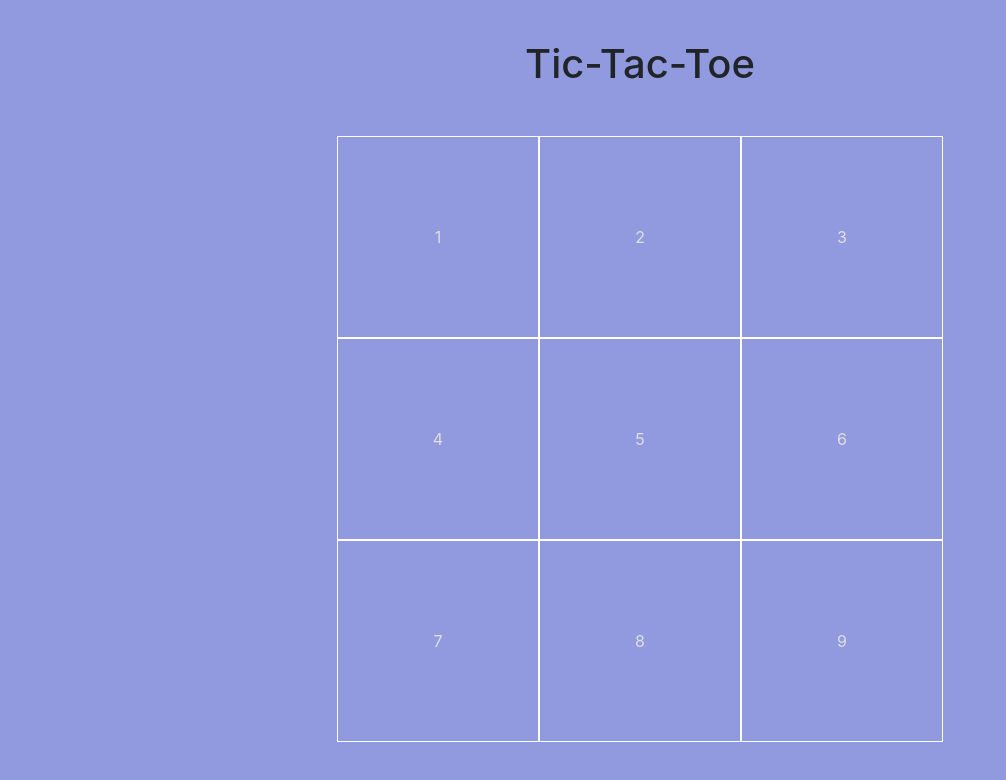
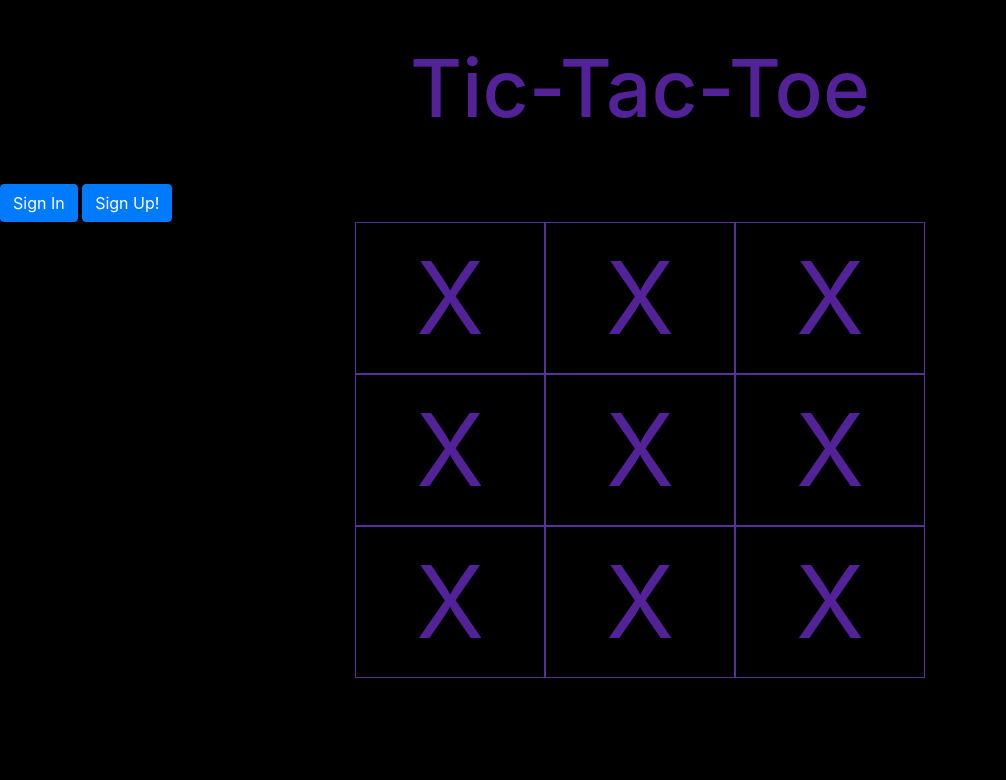
Before and after one commit to Thavriliak/tic-tac-toe-client, a website built with webpack: page index.html in a window 1280 px wide. Shown: the whole page, without its empty margins (0-1006 px from the left). Built offline with nearby package versions, Linux system fonts and the light colour scheme.

Commit message:
Modals
Modals added to the project, made a sign in and a sign up button. Sign
up button displaying sign in inside of the modal... Change classes/ids
to make sure this is not the case.

```diff
--- a/assets/styles/index.scss
+++ b/assets/styles/index.scss
@@ -1,8 +1,8 @@
 @import '~bootstrap/scss/bootstrap';
 
-$background-color: #919ade;
-$font-color: #dfdfdf;
-$white: #fff;
+$background-color: #000000;
+$font-color: #542298;
+$white: #543298;
 $grey: rgb(128, 128, 128);
 $teal: rgb(0, 156, 161);
 $black: #000;
@@ -18,7 +18,8 @@ body {
   display: flex;
   height: 80px;
   justify-content: center;
-  padding: 100px;
+  padding: 75px;
+  font-size: 100px;
 }
 
 .row {
@@ -36,4 +37,6 @@ body {
 h1 {
   text-align: center;
   padding: 40px;
+  color: $font-color;
+  font-size: 80px;
 }
--- a/index.html
+++ b/index.html
@@ -13,21 +13,81 @@
     </head>
     <body>
       <h1>Tic-Tac-Toe</h1>
+      <button type="button" class="btn btn-primary" data-toggle="modal"
+      data-target="#signInModal">Sign In</button>
+
+      <div class="modal fade" id="signInModal">
+        <div class="modal-dialog">
+          <div class="modal-content">
+            <div class="modal-header">
+
+              <h5 class="modal-title" id="signInModalLabel">Sign In</h5>
+              <button type="button" class="close" data-dismiss="modal"><span>&times;</span></button>
+
+            </div>
+            <div class="modal-body">
+              <form id="sign-in" class="border">
+                <fieldset>
+                  <legend>Sign in!</legend>
+                  <input type="text" name="credentials[email]" placeholder="Email">
+                  <input type="password" name="credentials[password]" placeholder="Password">
+                  <input type="submit" value="Sign in!">
+                </fieldset>
+              </form>
+            </div>
+            <div class="modal-footer">
+              <button type="button" class="btn btn-secondary" data-dismiss="modal">Close</button>
+              <button type="button" class="btn btn-primary">Sign In</button>
+            </div>
+          </div>
+        </div>
+      </div>
+
+      <button type="button" class="btn btn-primary" data-toggle="modal"
+      data-target="#signInModal">Sign Up!</button>
+
+      <div class="modal fade" id="signUpModal">
+        <div class="modal-dialog">
+          <div class="modal-content">
+            <div class="modal-header">
+
+              <h5 class="modal-title" id="signUpModalLabel">Sign Up</h5>
+              <button type="button" class="close" data-dismiss="modal"><span>&times;</span></button>
+
+            </div>
+            <div class="modal-body">
+              <form id="sign-up" class="border">
+                <fieldset>
+                  <legend>Sign up</legend>
+                  <input type="text" name="credentials[email]" placeholder="Email">
+                  <input type="password" name="credentials[password]" placeholder="Password">
+                  <input type="submit" value="Sign up!">
+                </fieldset>
+              </form>
+            </div>
+            <div class="modal-footer">
+              <button type="button" class="btn btn-secondary" data-dismiss="modal">Close</button>
+              <button type="button" class="btn btn-primary">Sign up</button>
+            </div>
+          </div>
+        </div>
+      </div>
+
       <div class="container">
         <div class="row">
-          <div class="col-2 box gray">1</div>
-          <div class="col-2 box gray">2</div>
-          <div class="col-2 box gray">3</div>
+          <div class="col-2 box gray">X</div>
+          <div class="col-2 box gray">X</div>
+          <div class="col-2 box gray">X</div>
         </div>
         <div class="row">
-          <div class="col-2 box gray">4</div>
-          <div class="col-2 box gray">5</div>
-          <div class="col-2 box gray">6</div>
+          <div class="col-2 box gray">X</div>
+          <div class="col-2 box gray">X</div>
+          <div class="col-2 box gray">X</div>
         </div>
         <div class="row">
-          <div class="col-2 box gray">7</div>
-          <div class="col-2 box gray">8</div>
-          <div class="col-2 box gray">9</div>
+          <div class="col-2 box gray">X</div>
+          <div class="col-2 box gray">X</div>
+          <div class="col-2 box gray">X</div>
         </div>
       </div>
     </body>
```
